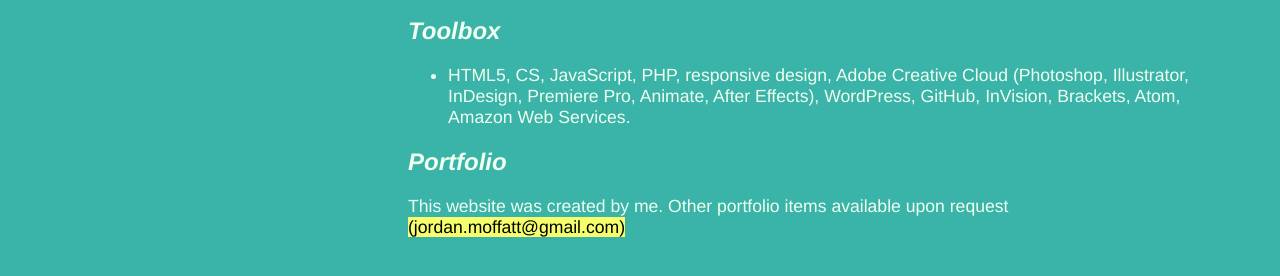
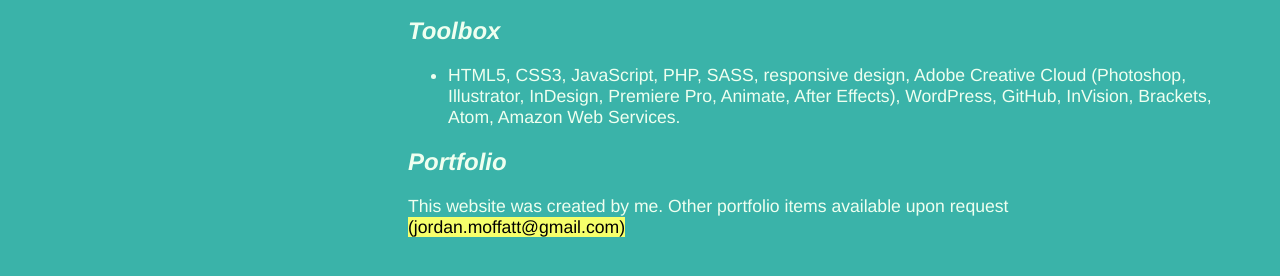
Before and after one commit to jordom/dot-website, a plain HTML site: page design/index.html in a window 1280 px wide. Shown: the part 314-590 px from the top of the page. Drawn offline with nearby package versions, Linux system fonts and the light colour scheme.

Commit message:
included more things in toolbox

```diff
--- a/design/index.html
+++ b/design/index.html
@@ -48,7 +48,7 @@
 								</ul>
 							<h2>Toolbox</h2>
 								<ul>
-									<li>HTML5, CS, JavaScript, PHP, responsive design, Adobe Creative Cloud (Photoshop, Illustrator, InDesign, Premiere Pro, Animate, After Effects), WordPress, GitHub, InVision, Brackets, Atom, Amazon Web Services.</li>
+									<li>HTML5, CSS3, JavaScript, PHP, SASS, responsive design, Adobe Creative Cloud (Photoshop, Illustrator, InDesign, Premiere Pro, Animate, After Effects), WordPress, GitHub, InVision, Brackets, Atom, Amazon Web Services.</li>
 								</ul>
 							<h2>Portfolio</h2>
 								<p>This website was created by me. Other portfolio items available upon request <a href="mailto:jordan.moffatt@gmail.com">(jordan.moffatt@gmail.com)</a></p>
```
